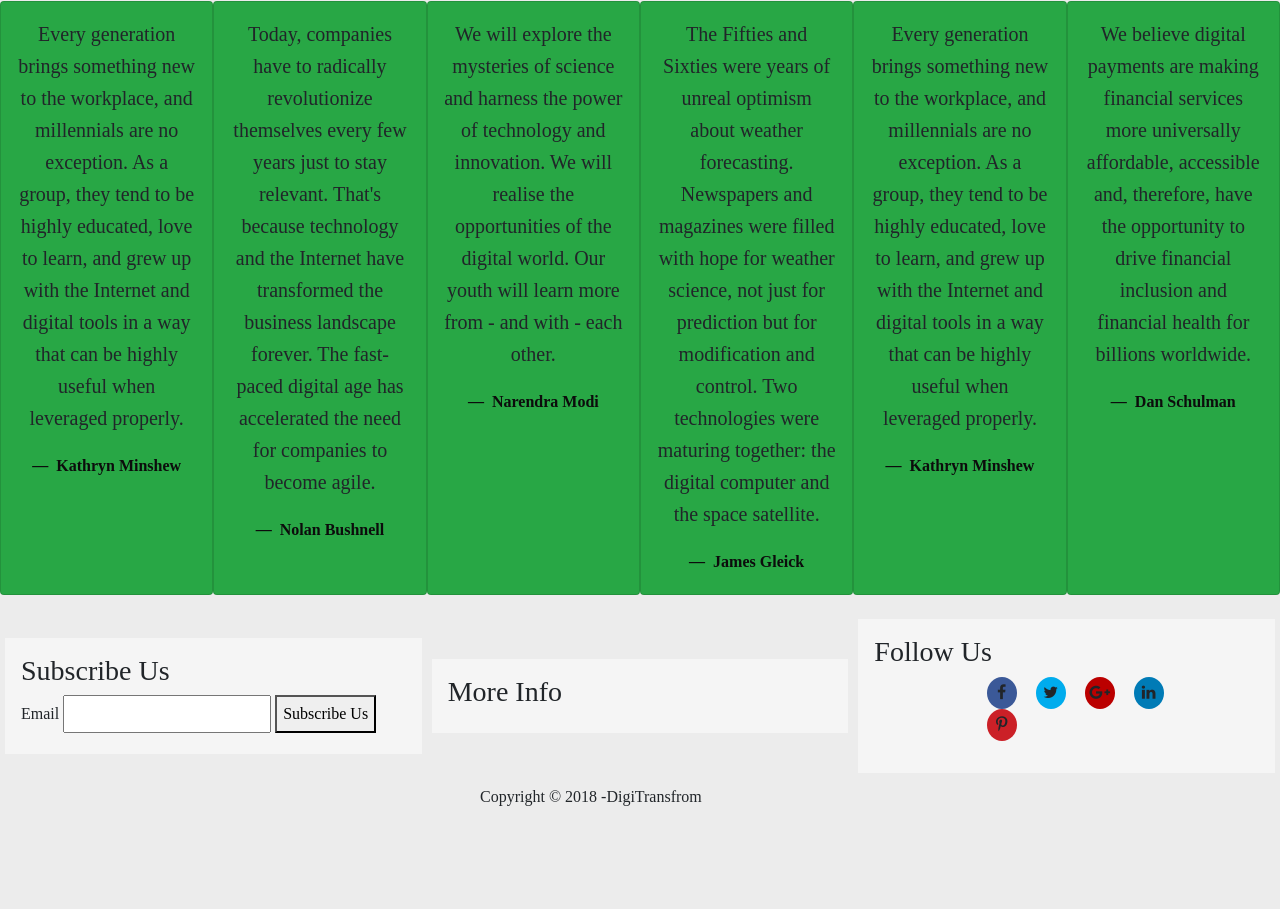
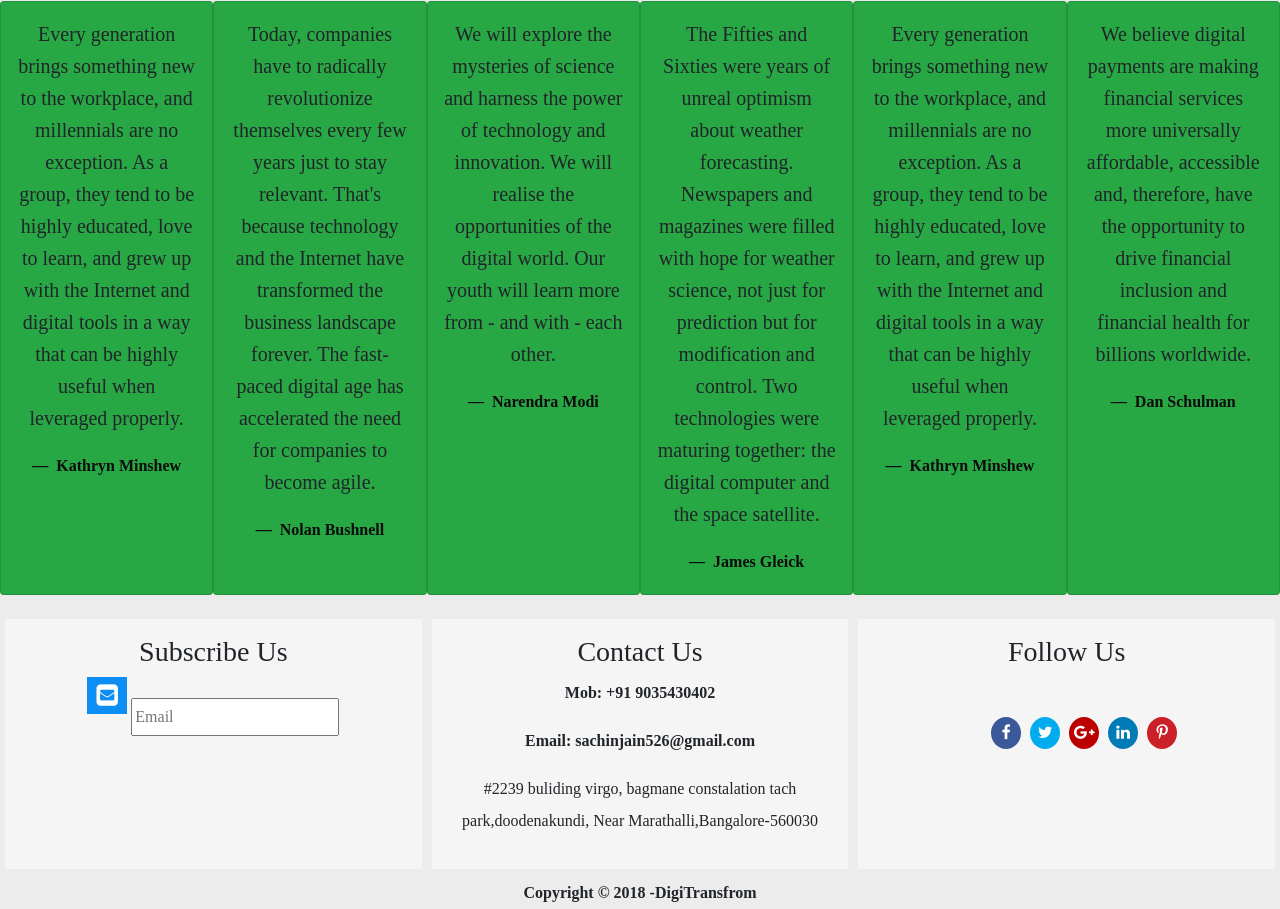
Before and after one commit to sachinjain526/SapientXT_Fianl_Project_BootStrap, a plain HTML site: page index.html in a window 1280 px wide. Shown: the part 1772-2681 px from the top of the page. Before the commit the page ends 2585 px from the top, so only its background shows below. Drawn offline with Linux system fonts and the light colour scheme; a web font is replaced by a local one.

Commit message:
added footer content

```diff
--- a/css/main.css
+++ b/css/main.css
@@ -15,6 +15,7 @@ a{
 }
 #main-navbar{
    background:  #1e2e40;
+   font-size: 21px;
 }
 #main-navbar .nav-item {
     flex-basis: 16%;
@@ -49,19 +50,22 @@ a{
     flex:1 0 30% !important;
     background: whitesmoke;
 }
-.social-navbar{
-	width:240px;
-	margin: 5px auto;
+.form-icon{
+	font-size: 25px;
+    background: #0d8ef5;
+    padding: 6px 0;
+    float: left;
+    color: #fff;
+    width: 40px;
+    text-align: center;
 }
 .social-link li{
-	display: inline-block;
+    display: inline-block;
     width: 30px;
     border-radius: 50%;
     text-align: center;
-    margin-right: 15px;
-}
-.social-link li a{
-	color: #fff;
+    margin-right: 5px;
+    color: #fff;
 }
 .social-link li:nth-child(1){
 background: #3b5998 ;
@@ -74,7 +78,6 @@ background: #3b5998 ;
 }
 .social-link li:nth-child(4){
 	background: #007bb6 ;
-
 }
 .social-link li:nth-child(5){
 	background: #cb2027 ;
@@ -96,7 +99,8 @@ background: #3b5998 ;
         flex-direction: column;
     }
     .footer-box-section{
-        flex:1 0 90% !important;
+        flex: 1 0 100%;
+      max-width: 100%;
     }
 }
 @media (max-width:580px){
--- a/index.html
+++ b/index.html
@@ -298,28 +298,36 @@
             </div>
         </div>
     </main>
-    <footer>
-        <div class="contianer-fuild mt-3 d-flex justify-content-between footer-section align-items-center">
+    <footer class="text-center">
+        <div class="contianer-fuild mt-3 d-flex justify-content-between footer-section">
             <div class="col-4 p-3 footer-box-section my-2">
                 <section>
                     <h3>Subscribe Us</h3>
                     <form action="/" method="post">
                         <div class="form-field">
-                            <label for="subscribe">Email</label>
-                            <input type="email" name="subscribe" id="subscribe">
-                            <button type="submit" class="success">Subscribe Us</button>
+                            <label for="EmailAdd" aria-label="Email address">
+                                <i class="fa fa-envelope-square form-icon"></i>
+                            </label>
+                            <input type="email" name="EmailAdd" id="EmailAdd" placeholder="Email" class="form-input">
                         </div>
                     </form>
                 </section>
             </div>
             <div class="col-4 p-3 footer-box-section my-2">
-                <h3>More Info</h3>
-
+                <h3>Contact Us</h3>
+                <p>
+                    <strong>Mob: +91 9035430402</strong>
+                </p>
+                <p>
+                    <strong>Email: sachinjain526@gmail.com</strong>
+                </p>
+                <address>
+                    #2239 buliding virgo, bagmane constalation tach park,doodenakundi, Near Marathalli,Bangalore-560030
+                </address>
             </div>
             <div class="col-4 p-3 footer-box-section my-2">
                 <h3>Follow Us</h3>
-                <div class="social-navbar">
-                    <ul class="social-link">
+                <ul class="social-link mt-5">
                     <li>
                         <i class="fa fa-facebook"></i>
                     </li>
@@ -339,9 +347,8 @@
                 </ul>
             </div>
         </div>
-        </div>
-        <div class="copyright m-auto w-25">
-            Copyright &copy; 2018 -DigiTransfrom
+        <div class="copyright">
+            <strong> Copyright &copy; 2018 -DigiTransfrom</strong>
         </div>
     </footer>
     <!-- All Java Script Rleted file-->
```
Lines whose indentation alone changed are shown as unchanged.
